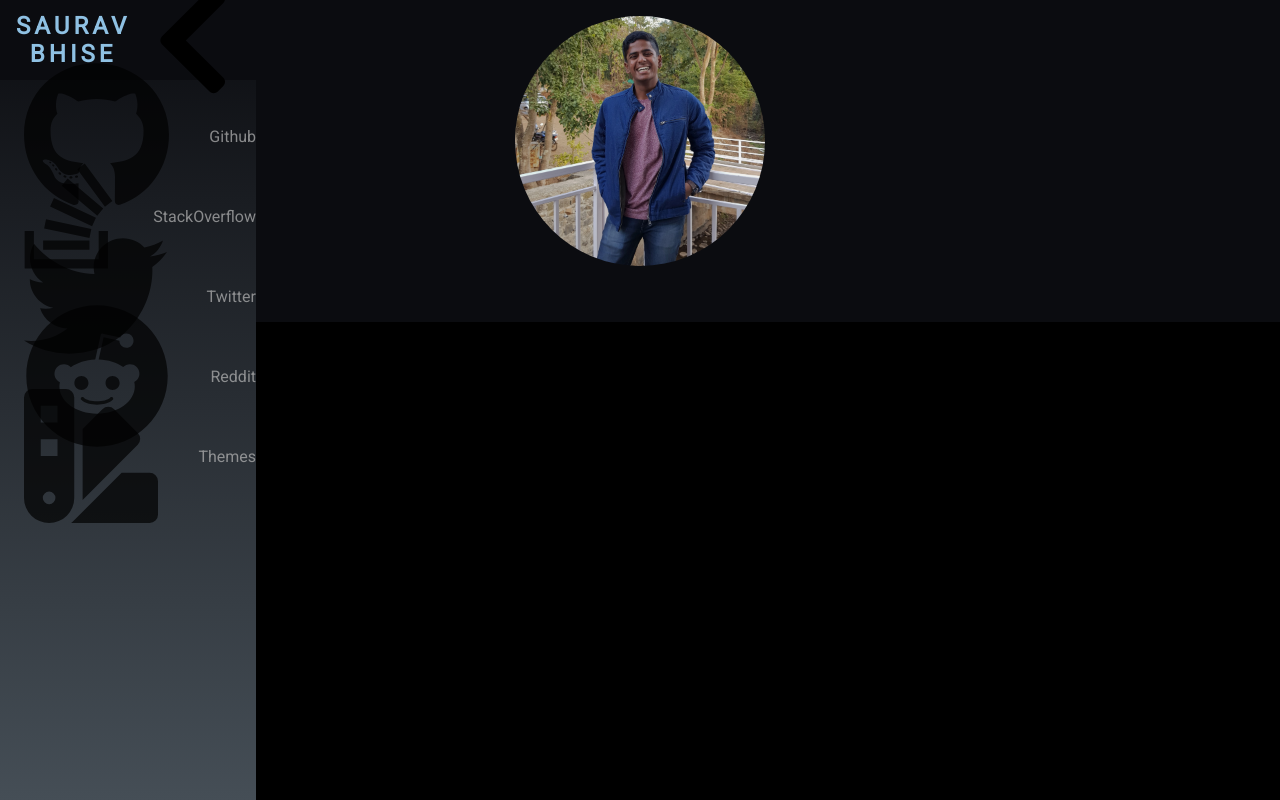
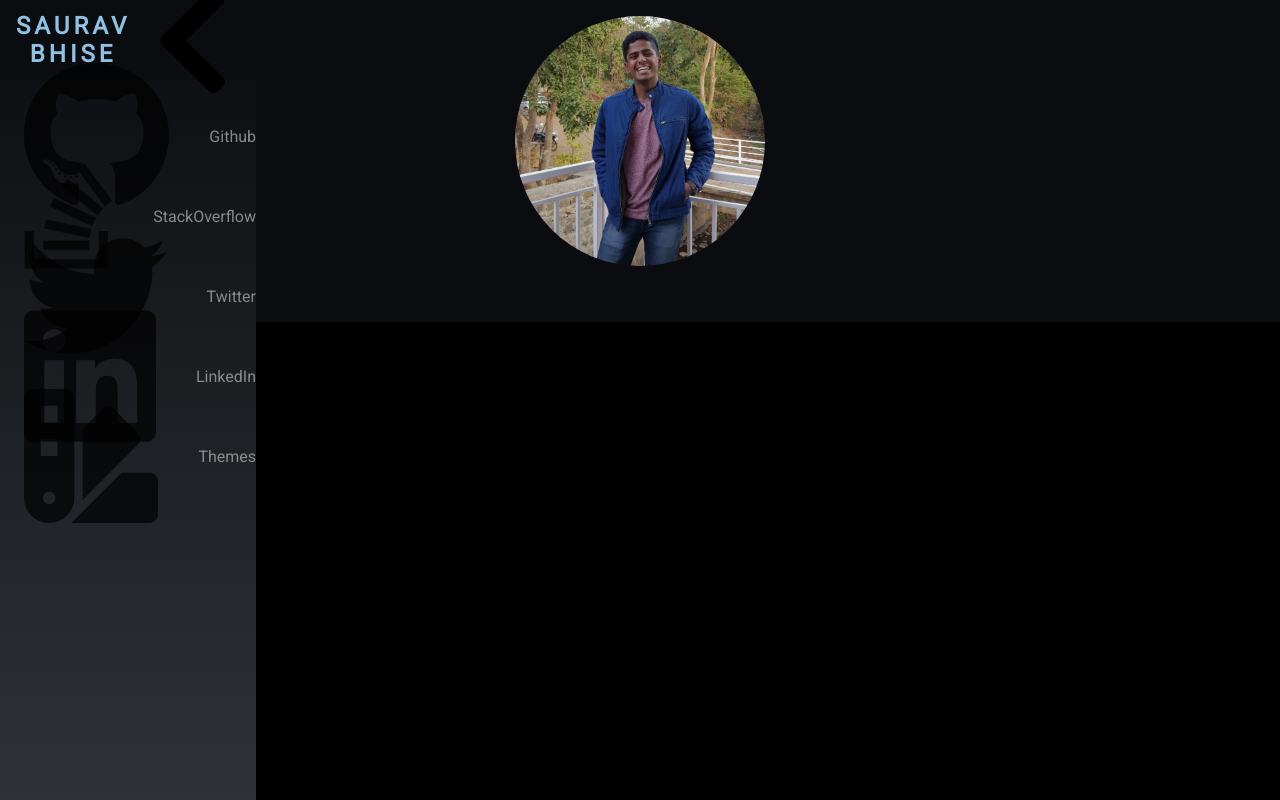
Before and after one commit to sauravbhise/sauravbhise.github.io, a plain HTML site: page index.html in a window 1280 px wide. Drawn offline with Linux system fonts and the light colour scheme.

Commit message:
add LinkedIn

```diff
--- a/index.html
+++ b/index.html
@@ -36,9 +36,9 @@
                 </a>
             </li>
             <li class="nav-item">
-                <a href="https://www.reddit.com/user/sauravbhise2002"class="nav-link" target="_blank">
-                    <img src="images/reddit-brands.svg" class="nav-image">
-                    <span class="link-text">Reddit</span>
+                <a href="https://www.linkedin.com/in/sauravbhise/" class="nav-link" target="_blank">
+                    <img src="images/linkedin-brands.svg" class="nav-image">
+                    <span class="link-text">LinkedIn</span>
                 </a>
             </li>
             <li class="nav-item-has-dropdown">
--- a/style.css
+++ b/style.css
@@ -5,7 +5,7 @@
     --gray1: #f7f9fb;
     --gray2: #b2becd;
     --gray3: #5085e5;
-    --gray4: #454e56;
+    --gray4: #2e3236;
     --gray5: #0b0c10;
     --gray6: #000000;
     --blue: #45a29e;
```
Also changed, not shown: images/linkedin-brands.svg (added).
